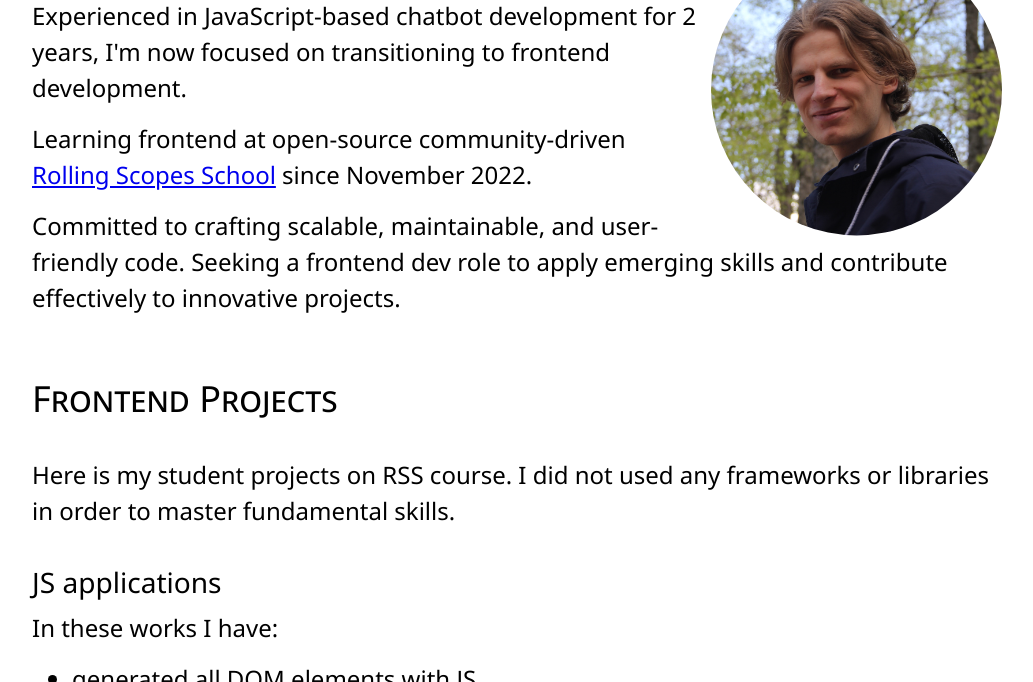
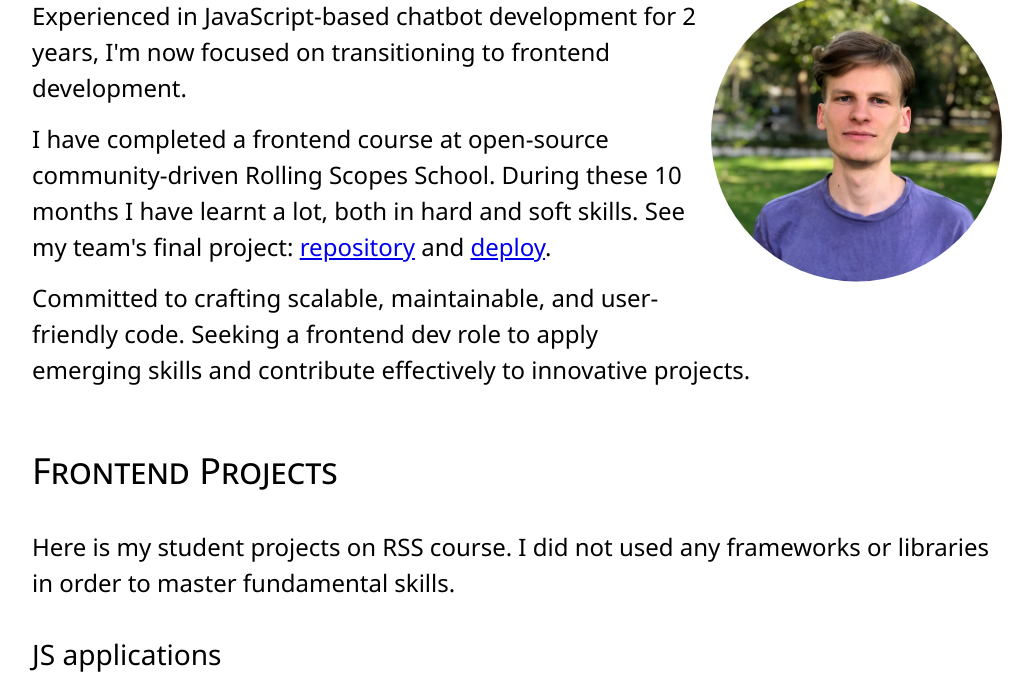
Before and after one commit to fedorenksei/cv, a website: page src/index.html in a window 1280 px wide. Shown: the part 418-1100 px from the top of the page, without its empty margins (123-1156 px from the left). Drawn offline with Linux system fonts and the light colour scheme.

Commit message:
feat: add new photo and final project

```diff
--- a/src/index.html
+++ b/src/index.html
@@ -84,7 +84,7 @@
       >
         <img
           class="avatar"
-          src="./assets/avatar.jpg"
+          src="./assets/AlekseiFedorenko.png"
           alt="Avatar"
         />
 
@@ -94,14 +94,24 @@
           now focused on transitioning to frontend development.
         </p>
         <p>
-          Learning frontend at open-source community-driven
+          I have completed a frontend course at open-source community-driven
+          Rolling Scopes School. During these 10 months I have learnt a lot,
+          both in hard and soft skills. See my team's final project:
           <a
-            href="https://rs.school/index.html"
+            href="https://github.com/fedorenksei/eCommerce-Application/"
             target="_blank"
             rel="noopener noreferrer"
-            >Rolling Scopes School</a
           >
-          since November 2022.
+            repository</a
+          >
+          and
+          <a
+            href="https://ec-creative-team.netlify.app/"
+            target="_blank"
+            rel="noopener noreferrer"
+          >
+            deploy</a
+          >.
         </p>
         <p>
           Committed to crafting scalable, maintainable, and user-friendly code.
```
Also changed, not shown: src/assets/AlekseiFedorenko.png (added), src/assets/avatar.jpg (deleted).
